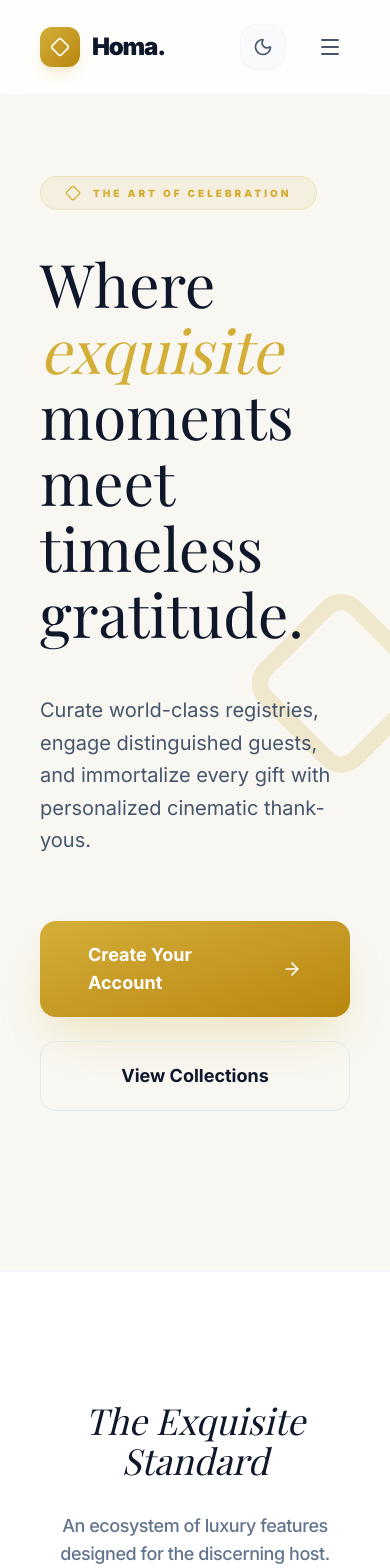
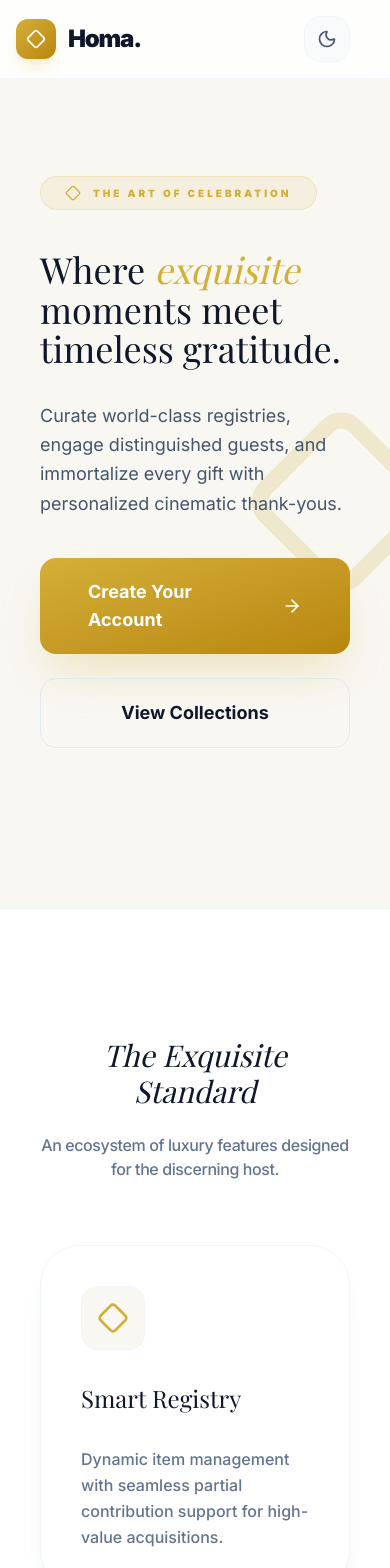
Before and after one commit to Bensunny0619/Eventgift, a React (Vite) app in the folder eventgifts-frontend/: page / in a window 390 px wide. Shown: the top 1568 px of the page. Built offline with nearby package versions, Linux system fonts and the light colour scheme; a web font is replaced by a local one.

Commit message:
sidebar toggle implemented

```diff
--- a/eventgifts-frontend/src/App.jsx
+++ b/eventgifts-frontend/src/App.jsx
@@ -1,3 +1,4 @@
+import { useState, useEffect } from 'react';
 import { Routes, Route, useLocation } from 'react-router-dom';
 import Navbar from './components/Navbar';
 import Sidebar from './components/Sidebar';
@@ -13,6 +14,27 @@ import { useAuth } from './context/AuthContext';
 function App() {
   const { user } = useAuth();
   const location = useLocation();
+  const [isSidebarOpen, setIsSidebarOpen] = useState(window.innerWidth > 1024);
+
+  useEffect(() => {
+    const handleResize = () => {
+      if (window.innerWidth < 1024) {
+        setIsSidebarOpen(false);
+      } else {
+        setIsSidebarOpen(true);
+      }
+    };
+
+    window.addEventListener('resize', handleResize);
+    return () => window.removeEventListener('resize', handleResize);
+  }, []);
+
+  // Close sidebar on small screens only when route changes
+  useEffect(() => {
+    if (window.innerWidth < 1024) {
+      setIsSidebarOpen(false);
+    }
+  }, [location.pathname]);
 
   // Dashboard routes should show the sidebar
   const isDashboardRoute = user && (
@@ -25,12 +47,18 @@ function App() {
   );
 
   return (
-    <div className="min-h-screen bg-exquisite-cream dark:bg-exquisite-midnight transition-colors duration-300">
-      {isDashboardRoute && <Sidebar />}
+    <div className="min-h-screen bg-exquisite-cream dark:bg-exquisite-midnight transition-colors duration-300 overflow-x-hidden">
+      {user && isDashboardRoute && (
+        <Sidebar isOpen={isSidebarOpen} setIsOpen={setIsSidebarOpen} />
+      )}
 
-      <div className={`transition-all duration-300 ${isDashboardRoute ? 'lg:pl-72' : ''}`}>
-        <Navbar />
-        <main className={`pt-24 ${isDashboardRoute ? 'px-10 pb-10' : ''}`}>
+      <div className={`transition-all duration-300 ${isDashboardRoute && isSidebarOpen ? 'lg:pl-72' : ''}`}>
+        <Navbar
+          toggleSidebar={() => setIsSidebarOpen(!isSidebarOpen)}
+          isDashboard={isDashboardRoute}
+          isSidebarOpen={isSidebarOpen}
+        />
+        <main className={`pt-24 ${isDashboardRoute ? 'px-4 sm:px-10 pb-10' : ''}`}>
           <Routes>
             <Route path="/" element={<LandingPage />} />
             <Route path="/login" element={<LoginPage />} />
--- a/eventgifts-frontend/src/components/Navbar.jsx
+++ b/eventgifts-frontend/src/components/Navbar.jsx
@@ -14,16 +14,15 @@ import {
     Diamond
 } from 'lucide-react';
 
-const Navbar = () => {
+const Navbar = ({ toggleSidebar, isDashboard, isSidebarOpen }) => {
     const { user, logout } = useAuth();
     const { isDarkMode, toggleTheme } = useTheme();
-    const [isMobileMenuOpen, setIsMobileMenuOpen] = useState(false);
     const navigate = useNavigate();
 
     return (
-        <header className={`fixed top-0 right-0 left-0 z-40 transition-all duration-300 ${user ? 'lg:left-72' : ''}`}>
-            <div className="bg-white/80 dark:bg-exquisite-midnight/80 backdrop-blur-md border-b border-slate-100 dark:border-white/5 py-6 px-10">
-                <div className="max-w-[1600px] mx-auto flex items-center justify-between">
+        <header className={`fixed top-0 right-0 left-0 z-40 transition-all duration-300 ${isDashboard && isSidebarOpen ? 'lg:left-72' : ''}`}>
+            <div className="bg-white/80 dark:bg-exquisite-midnight/80 backdrop-blur-md border-b border-slate-100 dark:border-white/5 py-4 sm:py-6 px-4 sm:px-10">
+                <div className="max-w-[1600px] mx-auto flex items-center justify-between gap-4">
 
                     {/* Logo / Title Area */}
                     <div className="flex items-center space-x-8">
@@ -37,7 +36,7 @@ const Navbar = () => {
                         )}
 
                         {user && (
-                            <h1 className="text-3xl font-serif text-slate-900 dark:text-white">
+                            <h1 className="text-xl sm:text-3xl font-serif text-slate-900 dark:text-white truncate max-w-[150px] sm:max-w-none">
                                 Welcome, <span className="text-exquisite-gold">{user.name.split(' ')[0]}</span>
                             </h1>
                         )}
@@ -70,12 +69,12 @@ const Navbar = () => {
 
                         {user ? (
                             <div className="flex items-center space-x-8">
-                                <div className="flex items-center space-x-4 border-r border-slate-200 dark:border-white/10 pr-8">
+                                <div className="flex items-center space-x-2 sm:space-x-4 border-r border-slate-200 dark:border-white/10 pr-4 sm:pr-8">
                                     <button className="relative p-2 text-slate-400 hover:text-slate-900 dark:hover:text-white transition-colors">
-                                        <Bell className="h-6 w-6" />
-                                        <span className="absolute top-1 right-1 h-2.5 w-2.5 bg-exquisite-gold border-2 border-white dark:border-exquisite-midnight rounded-full"></span>
+                                        <Bell className="h-5 w-5 sm:h-6 sm:w-6" />
+                                        <span className="absolute top-1 right-1 h-2 w-2 sm:h-2.5 sm:w-2.5 bg-exquisite-gold border-2 border-white dark:border-exquisite-midnight rounded-full"></span>
                                     </button>
-                                    <button className="p-2 text-slate-400 hover:text-slate-900 dark:hover:text-white transition-colors">
+                                    <button className="hidden sm:block p-2 text-slate-400 hover:text-slate-900 dark:hover:text-white transition-colors">
                                         <MessageSquare className="h-6 w-6" />
                                     </button>
                                 </div>
@@ -99,12 +98,14 @@ const Navbar = () => {
                             </div>
                         )}
 
-                        <button
-                            className="lg:hidden p-2 text-slate-600 dark:text-slate-400"
-                            onClick={() => setIsMobileMenuOpen(!isMobileMenuOpen)}
-                        >
-                            {isMobileMenuOpen ? <X className="h-6 w-6" /> : <Menu className="h-6 w-6" />}
-                        </button>
+                        {isDashboard && (
+                            <button
+                                className="p-2 text-slate-600 dark:text-slate-400 hover:text-exquisite-gold transition-colors"
+                                onClick={toggleSidebar}
+                            >
+                                {isSidebarOpen ? <X className="h-6 w-6" /> : <Menu className="h-6 w-6" />}
+                            </button>
+                        )}
                     </div>
                 </div>
             </div>
--- a/eventgifts-frontend/src/index.css
+++ b/eventgifts-frontend/src/index.css
@@ -23,6 +23,11 @@
 }
 
 @layer base {
+html, body {
+    overflow-x: hidden;
+    width: 100%;
+  }
+
   body {
     @apply font-sans antialiased bg-exquisite-cream dark:bg-exquisite-midnight text-slate-900 dark:text-exquisite-cream transition-colors duration-300;
   }
--- a/eventgifts-frontend/src/pages/LandingPage.jsx
+++ b/eventgifts-frontend/src/pages/LandingPage.jsx
@@ -14,11 +14,11 @@ const LandingPage = () => {
                             <span className="text-[10px] font-black uppercase tracking-[0.3em] text-exquisite-gold">The Art of Celebration</span>
                         </div>
 
-                        <h1 className="text-6xl md:text-8xl font-serif leading-[1.1] mb-12 animate-in fade-in slide-in-from-bottom-8 duration-1000 delay-300">
+                        <h1 className="text-4xl sm:text-6xl md:text-8xl font-serif leading-[1.1] mb-8 sm:mb-12 animate-in fade-in slide-in-from-bottom-8 duration-1000 delay-300">
                             Where <span className="text-exquisite-gold italic">exquisite</span> moments meet timeless gratitude.
                         </h1>
 
-                        <p className="text-xl md:text-2xl text-slate-600 dark:text-slate-400 mb-16 max-w-2xl leading-relaxed animate-in fade-in slide-in-from-bottom-8 duration-1000 delay-500">
+                        <p className="text-lg md:text-2xl text-slate-600 dark:text-slate-400 mb-10 sm:mb-16 max-w-2xl leading-relaxed animate-in fade-in slide-in-from-bottom-8 duration-1000 delay-500">
                             Curate world-class registries, engage distinguished guests, and immortalize every gift with personalized cinematic thank-yous.
                         </p>
 
@@ -48,12 +48,12 @@ const LandingPage = () => {
             {/* Features: The Exquisite Standard */}
             <section className="py-32 bg-white dark:bg-exquisite-midnight border-y border-slate-100 dark:border-white/5">
                 <div className="max-w-[1400px] mx-auto px-10">
-                    <div className="text-center max-w-3xl mx-auto mb-24">
-                        <h2 className="text-4xl md:text-6xl font-serif mb-8 italic">The Exquisite Standard</h2>
-                        <p className="text-lg text-slate-500 dark:text-slate-400 font-medium tracking-tight">An ecosystem of luxury features designed for the discerning host.</p>
+                    <div className="text-center max-w-3xl mx-auto mb-16 sm:mb-24">
+                        <h2 className="text-3xl md:text-6xl font-serif mb-6 sm:mb-8 italic">The Exquisite Standard</h2>
+                        <p className="text-base sm:text-lg text-slate-500 dark:text-slate-400 font-medium tracking-tight">An ecosystem of luxury features designed for the discerning host.</p>
                     </div>
 
-                    <div className="grid md:grid-cols-2 lg:grid-cols-4 gap-12">
+                    <div className="grid grid-cols-1 sm:grid-cols-2 lg:grid-cols-4 gap-8 sm:gap-12">
                         {[
                             {
                                 icon: <Diamond className="h-8 w-8 text-exquisite-gold" />,
@@ -94,8 +94,8 @@ const LandingPage = () => {
                     <div className="exquisite-card p-20 dark:bg-slate-900/40 relative overflow-hidden">
                         <div className="absolute top-0 right-0 w-64 h-64 gold-gradient opacity-10 -mr-32 -mt-32 rounded-full blur-3xl"></div>
                         <div className="relative z-10 space-y-12">
-                            <h2 className="text-5xl md:text-7xl font-serif max-w-4xl mx-auto leading-tight italic">Your masterpiece awaits initiation.</h2>
-                            <p className="text-xl text-slate-500 dark:text-slate-400 max-w-xl mx-auto font-medium">Join Homa. and transform your next celebration into an legendary experience.</p>
+                            <h2 className="text-4xl sm:text-5xl md:text-7xl font-serif max-w-4xl mx-auto leading-tight italic">Your masterpiece awaits initiation.</h2>
+                            <p className="text-lg sm:text-xl text-slate-500 dark:text-slate-400 max-w-xl mx-auto font-medium">Join Homa. and transform your next celebration into an legendary experience.</p>
                             <div className="pt-6">
                                 <Link to="/register" className="px-16 py-6 gold-gradient text-white text-xl font-bold rounded-2xl shadow-2xl shadow-exquisite-gold/30 hover:scale-105 transition-all inline-block uppercase tracking-[0.2em] text-sm">
                                     Become a Member
@@ -111,7 +111,7 @@ const LandingPage = () => {
                 <div className="max-w-[1400px] mx-auto px-10 flex flex-col md:flex-row justify-between items-center space-y-8 md:space-y-0">
                     <span className="text-2xl font-black tracking-tighter">Homa.</span>
                     <p className="text-[10px] font-black uppercase tracking-[0.5em] text-slate-400">© 2026 Exquisite Light Registry. All Rights Reserved.</p>
-                    <div className="flex space-x-12 text-[10px] font-black uppercase tracking-widest text-slate-500">
+                    <div className="flex flex-wrap justify-center gap-8 sm:gap-12 text-[10px] font-black uppercase tracking-widest text-slate-500">
                         <Link to="#" className="hover:text-exquisite-gold transition-colors">Instagram</Link>
                         <Link to="#" className="hover:text-exquisite-gold transition-colors">Pinterest</Link>
                     </div>
```
Also changed, not shown: eventgifts-frontend/src/components/Sidebar.jsx (+11 -3 lines), eventgifts-frontend/src/pages/Dashboard.jsx (+7 -7 lines), eventgifts-frontend/src/pages/LoginPage.jsx (+7 -7 lines), eventgifts-frontend/src/pages/PublicEvent.jsx (+5 -5 lines), eventgifts-frontend/src/pages/RegisterPage.jsx (+7 -7 lines).
